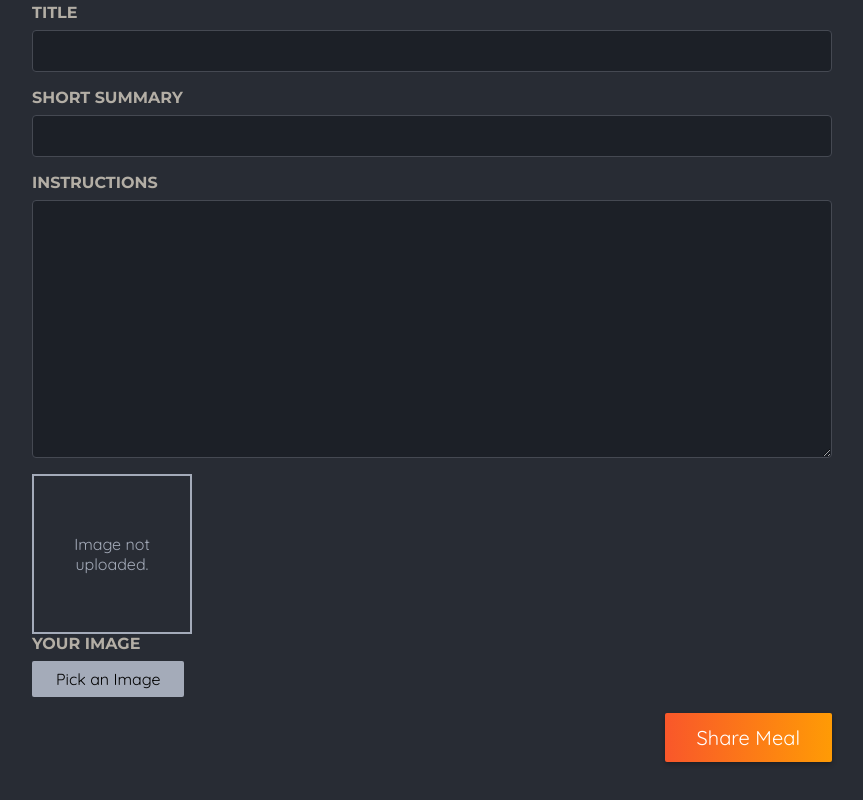
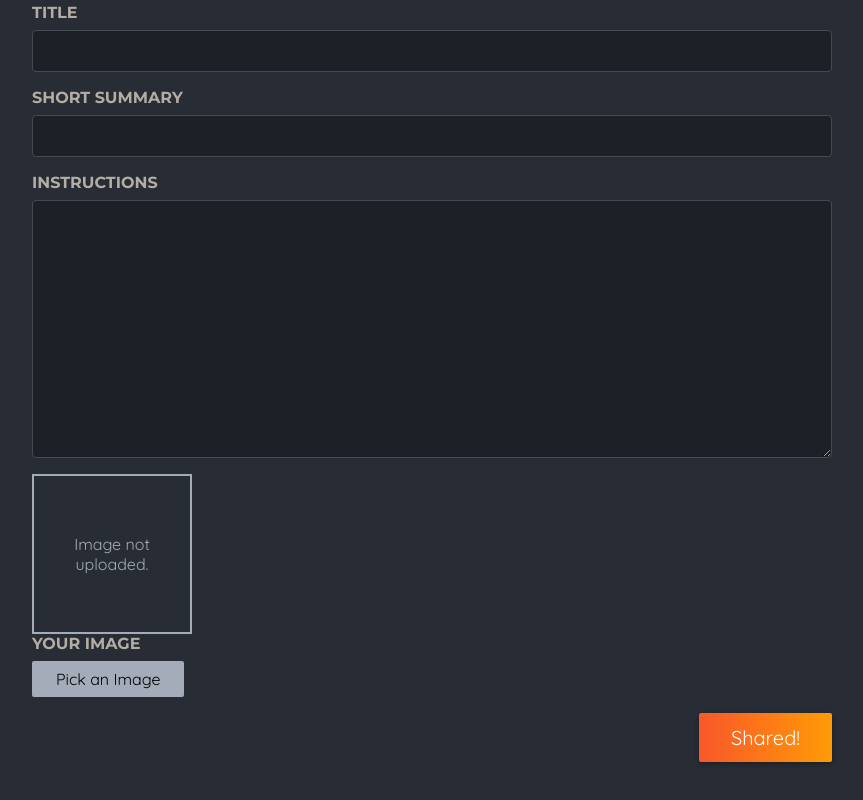
Before and after one commit to rishavConsoleLog21/next14project, a Next.js app: page /meals/share in a window 1280 px wide. Shown: the part 506-1306 px from the top of the page, without its empty margins (32-895 px from the left). Built offline with nearby package versions, Linux system fonts and the light colour scheme.

Commit message:
+ MealFormStatus comp to ShareMealPage

```diff
--- a/app/meals/share/page.js
+++ b/app/meals/share/page.js
@@ -1,6 +1,7 @@
 import ImagePicker from "@/components/meals/image-picker";
 import classes from "./page.module.css";
 import { shareMeal } from "@/lib/action";
+import MealFormStatus from "@/components/meals/meal-form-status";
 
 export default function ShareMealPage() {
   return (
@@ -42,7 +43,7 @@ export default function ShareMealPage() {
           </p>
           <ImagePicker label="Your image" name="image" />
           <p className={classes.actions}>
-            <button type="submit">Share Meal</button>
+            <MealFormStatus />
           </p>
         </form>
       </main>
--- /dev/null
+++ b/components/meals/meal-form-status.js
@@ -0,0 +1,11 @@
+"use client";
+
+import { useFormStatus } from "react-dom";
+
+export default function MealFormStatus() {
+  const { pending } = useFormStatus();
+
+  return (
+    <button disabled={pending}>{pending ? "Sharing..." : "Shared!"}</button>
+  );
+}
```
